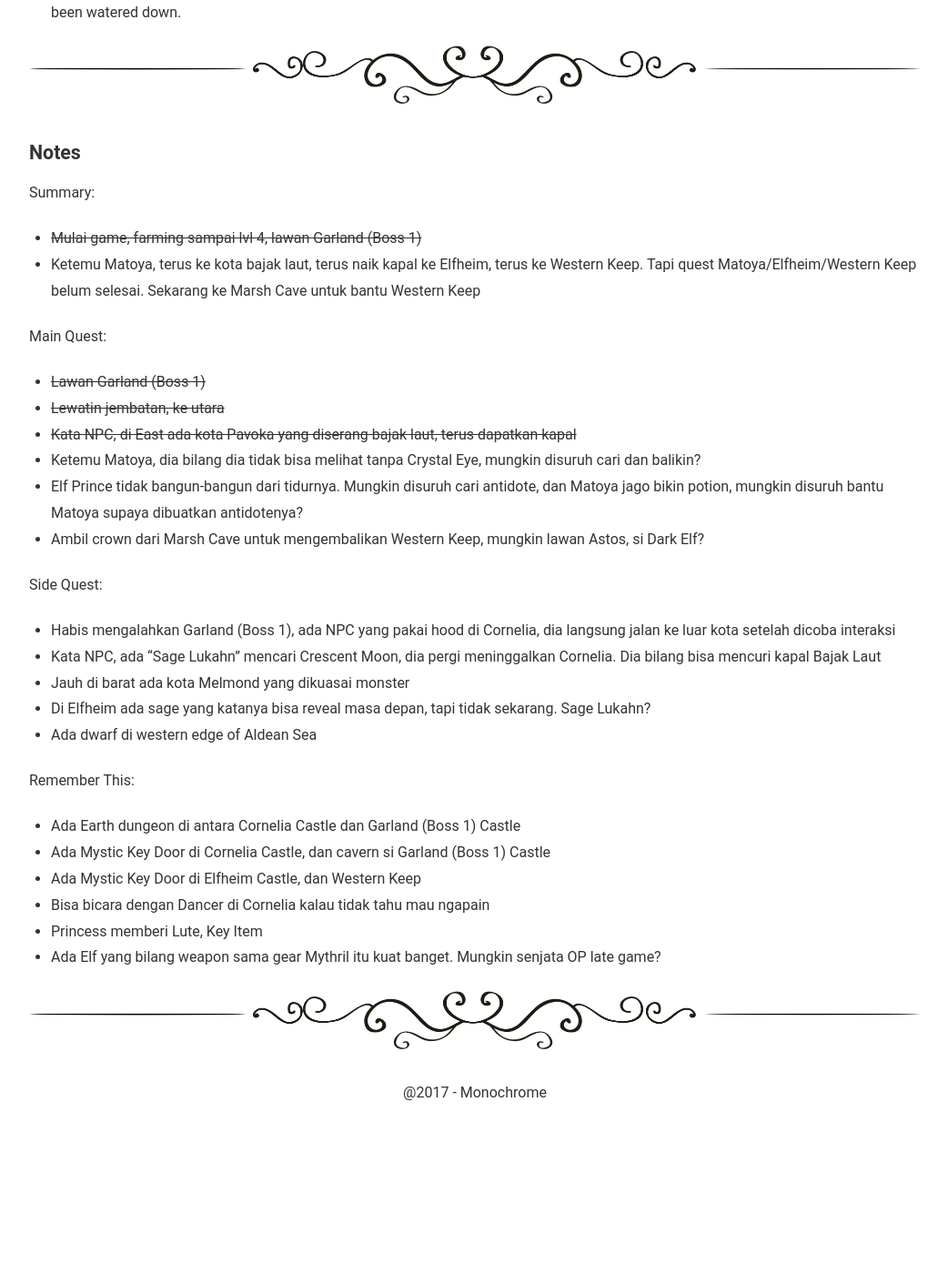
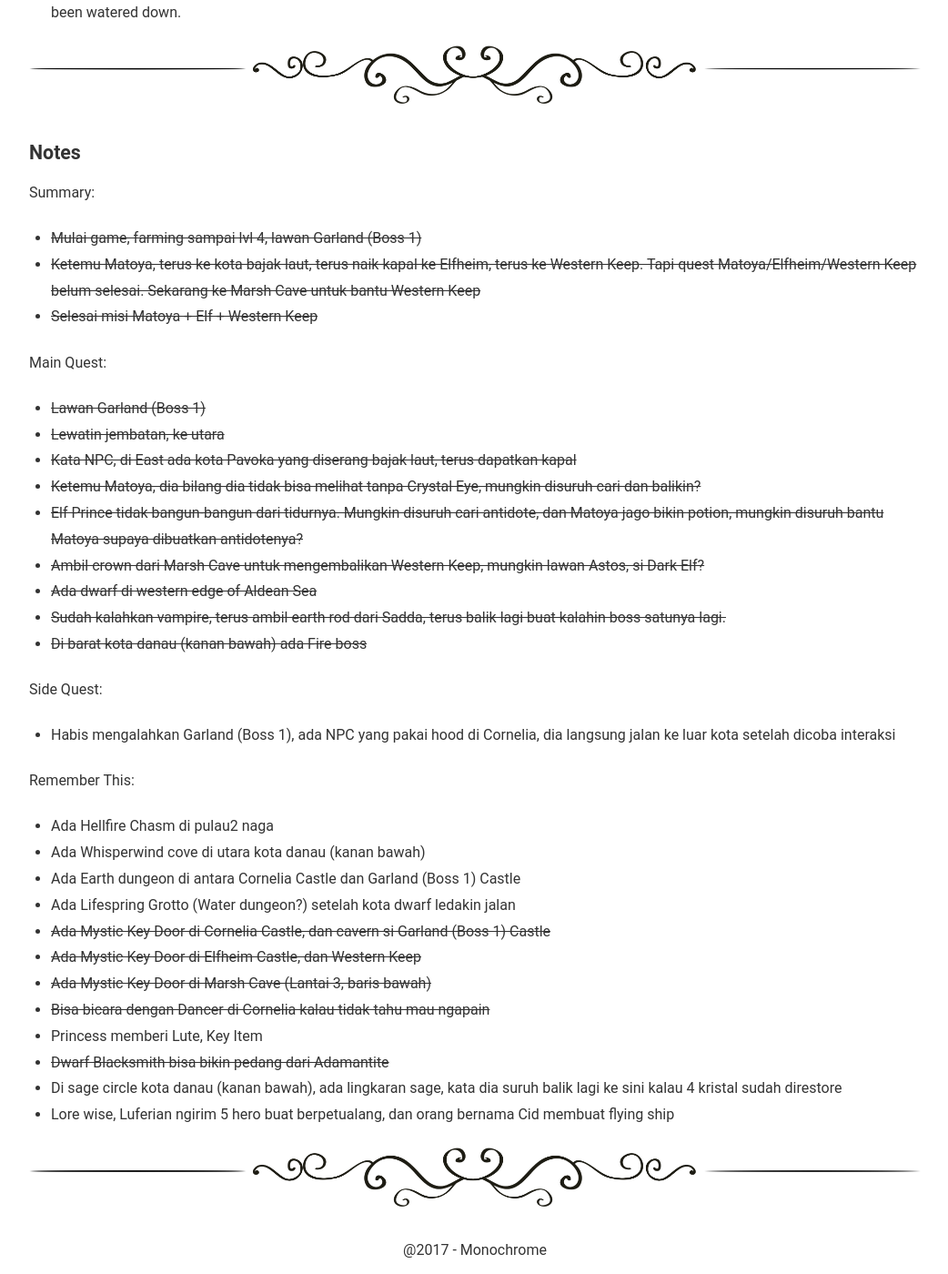
Before and after one commit to AffanIndo/AffanIndo.github.io, a Jekyll site: the page built from _posts/2099-01-01-final-fantasy-1-notes.md, in a window 1280 px wide and 1400 px high, scrolled down 911 px. Shown: the whole window at 91% size, without its empty margins (118-1160 px from the left). Built offline with Jekyll 4.4.1, drawn with Linux system fonts in a browser that asks for light colours; before the commit the page ends 2138 px from its top, so only the background shows below that.

```diff
--- a/_posts/2099-01-01-final-fantasy-1-notes.md
+++ b/_posts/2099-01-01-final-fantasy-1-notes.md
@@ -22,29 +22,35 @@ Saya hanya akan menggunakan guide missable content dari [sini](https://www.reddi
 
 Summary:
 - ~~Mulai game, farming sampai lvl 4, lawan Garland (Boss 1)~~
-- Ketemu Matoya, terus ke kota bajak laut, terus naik kapal ke Elfheim, terus ke Western Keep. Tapi quest Matoya/Elfheim/Western Keep belum selesai. Sekarang ke Marsh Cave untuk bantu Western Keep
+- ~~Ketemu Matoya, terus ke kota bajak laut, terus naik kapal ke Elfheim, terus ke Western Keep. Tapi quest Matoya/Elfheim/Western Keep belum selesai. Sekarang ke Marsh Cave untuk bantu Western Keep~~
+- ~~Selesai misi Matoya + Elf + Western Keep~~
 
 Main Quest:
 - ~~Lawan Garland (Boss 1)~~
 - ~~Lewatin jembatan, ke utara~~
 - ~~Kata NPC, di East ada kota Pavoka yang diserang bajak laut, terus dapatkan kapal~~
-- Ketemu Matoya, dia bilang dia tidak bisa melihat tanpa Crystal Eye, mungkin disuruh cari dan balikin?
-- Elf Prince tidak bangun-bangun dari tidurnya. Mungkin disuruh cari antidote, dan Matoya jago bikin potion, mungkin disuruh bantu Matoya supaya dibuatkan antidotenya?
-- Ambil crown dari Marsh Cave untuk mengembalikan Western Keep, mungkin lawan Astos, si Dark Elf?
+- ~~Ketemu Matoya, dia bilang dia tidak bisa melihat tanpa Crystal Eye, mungkin disuruh cari dan balikin?~~
+- ~~Elf Prince tidak bangun-bangun dari tidurnya. Mungkin disuruh cari antidote, dan Matoya jago bikin potion, mungkin disuruh bantu Matoya supaya dibuatkan antidotenya?~~
+- ~~Ambil crown dari Marsh Cave untuk mengembalikan Western Keep, mungkin lawan Astos, si Dark Elf?~~
+- ~~Ada dwarf di western edge of Aldean Sea~~
+- ~~Sudah kalahkan vampire, terus ambil earth rod dari Sadda, terus balik lagi buat kalahin boss satunya lagi.~~
+- ~~Di barat kota danau (kanan bawah) ada Fire boss~~
 
 Side Quest:
 - Habis mengalahkan Garland (Boss 1), ada NPC yang pakai hood di Cornelia, dia langsung jalan ke luar kota setelah dicoba interaksi
-- Kata NPC, ada "Sage Lukahn" mencari Crescent Moon, dia pergi meninggalkan Cornelia. Dia bilang bisa mencuri kapal Bajak Laut
-- Jauh di barat ada kota Melmond yang dikuasai monster
-- Di Elfheim ada sage yang katanya bisa reveal masa depan, tapi tidak sekarang. Sage Lukahn?
-- Ada dwarf di western edge of Aldean Sea
 
 Remember This:
+- Ada Hellfire Chasm di pulau2 naga
+- Ada Whisperwind cove di utara kota danau (kanan bawah)
 - Ada Earth dungeon di antara Cornelia Castle dan Garland (Boss 1) Castle
-- Ada Mystic Key Door di Cornelia Castle, dan cavern si Garland (Boss 1) Castle
-- Ada Mystic Key Door di Elfheim Castle, dan Western Keep
-- Bisa bicara dengan Dancer di Cornelia kalau tidak tahu mau ngapain
+- Ada Lifespring Grotto (Water dungeon?) setelah kota dwarf ledakin jalan
+- ~~Ada Mystic Key Door di Cornelia Castle, dan cavern si Garland (Boss 1) Castle~~
+- ~~Ada Mystic Key Door di Elfheim Castle, dan Western Keep~~
+- ~~Ada Mystic Key Door di Marsh Cave (Lantai 3, baris bawah)~~
+- ~~Bisa bicara dengan Dancer di Cornelia kalau tidak tahu mau ngapain~~
 - Princess memberi Lute, Key Item
-- Ada Elf yang bilang weapon sama gear Mythril itu kuat banget. Mungkin senjata OP late game?
+- ~~Dwarf Blacksmith bisa bikin pedang dari Adamantite~~
+- Di sage circle kota danau (kanan bawah), ada lingkaran sage, kata dia suruh balik lagi ke sini kalau 4 kristal sudah direstore
+- Lore wise, Luferian ngirim 5 hero buat berpetualang, dan orang bernama Cid membuat flying ship
 
 ![image](/img/border.png "Border")
```
Also changed, not shown: gaming-backlog.md (+4 -1 lines), reading-list.md (+4 -2 lines).
